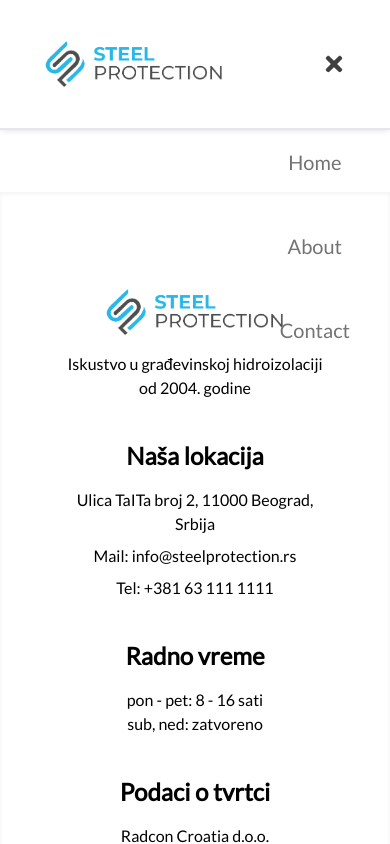
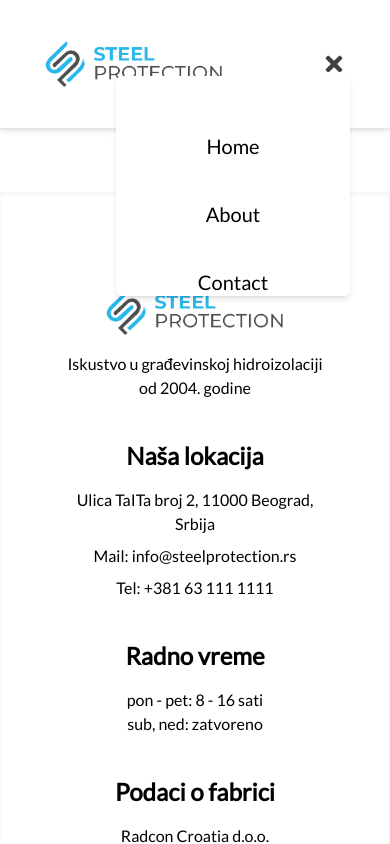
Before and after one commit to Gashi011/Steelprotection, a Next.js app in the folder steelprot-app/: page / in a window 390 px wide. Both pictures are taken after a click on the button 334 px from the left and 64 px from the top of the page. Shown: the top 844 px of the page. Built offline with nearby package versions, Linux system fonts and the light colour scheme.

Commit message:
Promenjena imena komponente sa Contact na Kontakt, napravljena stranica contact hamburger menu unapredjen, treba se jos ulepsati

```diff
--- a/steelprot-app/app/Contact/page.tsx
+++ b/steelprot-app/app/Contact/page.tsx
@@ -0,0 +1,13 @@
+import Container from '@/components/Container'
+import Kontakt from '@/components/Kontakt'
+import React from 'react'
+
+const Contact = () => {
+  return (
+    <Container>
+        <Kontakt />
+    </Container>
+  )
+}
+
+export default Contact
--- a/steelprot-app/app/about/page.tsx
+++ b/steelprot-app/app/about/page.tsx
@@ -1,11 +1,8 @@
 'use client'
 import Container from "@/components/Container";
-import Logo from "@/components/Logo";
 import BuildingImage from "@/components/BuildingImage";
-import Image from "next/image";
 import BackgroundImage from "@/components/BackgroundImage";
-import Loader from "@/components/Loader";
-import Contact from "@/components/Contact";
+import Kontakt from "@/components/Kontakt";
 
 export default function About() {
   return (
@@ -44,7 +41,7 @@ export default function About() {
           <img alt="radnik" src="/images/radnik.jpg" className="z-10 pe-0 xl:pe-10  mx-auto  max-h-[500px]">
           </img>
         </BackgroundImage>
-        <Contact />
+        <Kontakt />
 
     </Container>
 
--- a/steelprot-app/components/Footer.tsx
+++ b/steelprot-app/components/Footer.tsx
@@ -38,7 +38,7 @@ const Footer = () => {
           </div>
           <div className="flex flex-col gap-4">
             <div className="flex flex-col gap-2 text-2xl font-bold">
-              Podaci o tvrtci
+              Podaci o fabrici
             </div>
             <div className="flex flex-col gap-2">
               <p>
--- a/steelprot-app/components/HamburgerMenu.tsx
+++ b/steelprot-app/components/HamburgerMenu.tsx
@@ -33,15 +33,15 @@ const HamburgerMenu = () => {
         )}
       </div>
       {isOpen && (
-        <div className="mt-2 absolute right-10 pt-14 flex flex-col gap-10 text-xl">
-          <div className="text-neutral-500 py-2 hover:text-neutral-950"> {/* Use div instead of anchor (<a>) */}
+        <div className="menu-container bg-white w-3/5 absolute right-10 pt-14 flex flex-col gap-10 text-xl rounded-md shadow-md transition-opacity duration-1000">
+          <div className="menu-item">
             <Link href="/">Home</Link>
           </div>
-          <div className="text-neutral-500 py-2 hover:text-neutral-950"> {/* Use div instead of anchor (<a>) */}
+          <div className="menu-item">
             <Link href="/about">About</Link>
           </div>
-          <div className="text-neutral-500 py-2 hover:text-neutral-950"> {/* Use div instead of anchor (<a>) */}
-            Contact
+          <div className="menu-item">
+            <Link href="/contact">Contact</Link>
           </div>
         </div>
       )}
--- a/steelprot-app/components/Contact.tsx
+++ b/steelprot-app/components/Kontakt.tsx
@@ -4,7 +4,7 @@ import { FaLocationDot } from "react-icons/fa6";
 import { FaClock } from "react-icons/fa";
 import ContactForms from "./ContactForms";
 
-const Contact = () => {
+const Kontact = () => {
   return (
     <div>
       <div className="flex justify-center pt-14 text-5xl md:text-7xl font-bold">
@@ -43,4 +43,4 @@ const Contact = () => {
   );
 };
 
-export default Contact;
+export default Kontact;
```
